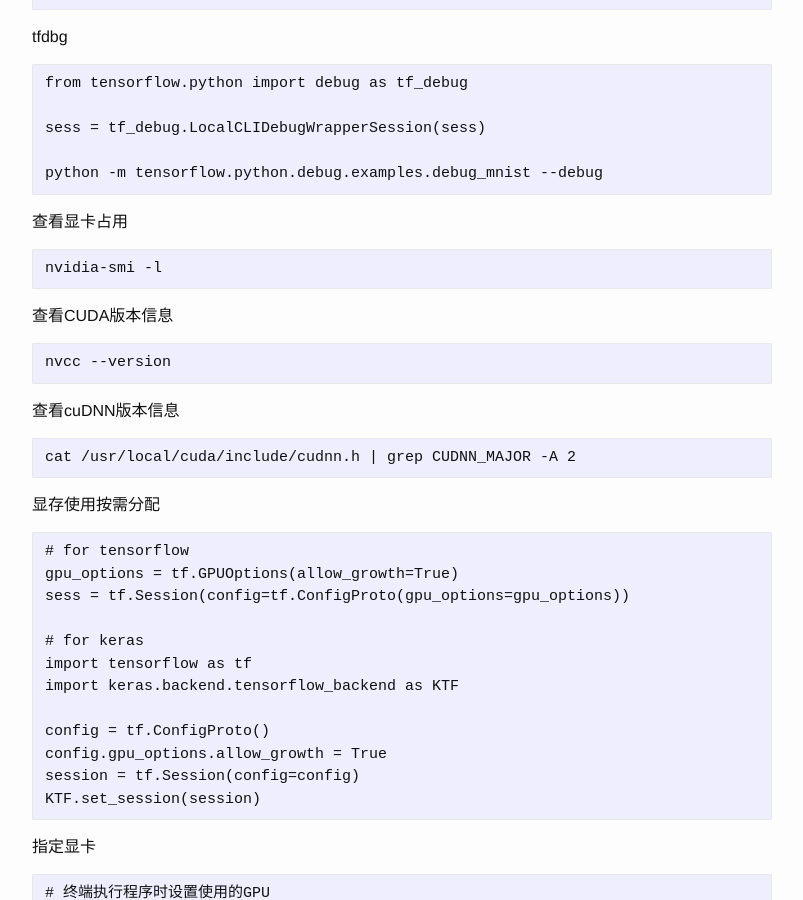
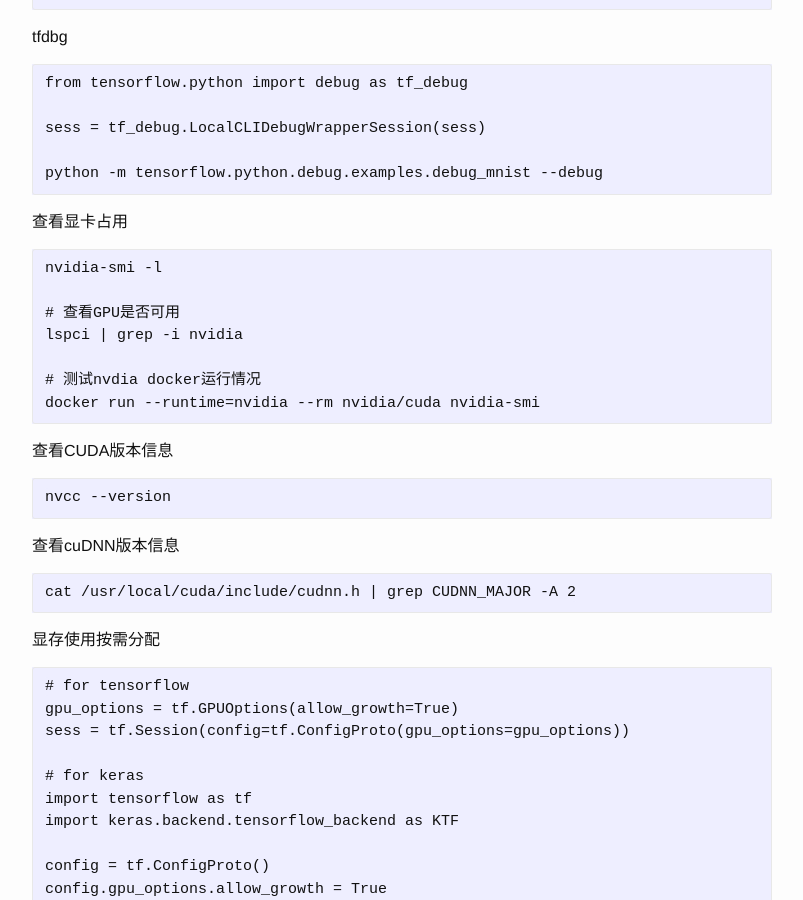
Before and after one commit to josephstalin117/josephstalin117.github.io, a Jekyll site: the page built from _posts/2018-6-09-tensorflow.markdown, in a window 1280 px wide and 900 px high, scrolled down 454 px. Shown: the whole window, without its empty margins (238-1041 px from the left). Built offline with Jekyll 4.4.1, drawn with Linux system fonts in a browser that asks for light colours.

Commit message:
add nvidia docker & add lspci

````diff
--- a/_posts/2018-4-30-docker.markdown
+++ b/_posts/2018-4-30-docker.markdown
@@ -70,7 +70,7 @@
 # 运行 image 其中-i启动交互式，-t是分配一个tty
 docker run -it --rm ubuntu bash
 
-# 80端口映射
+# 80端口映射 [-p hostPort:containerPort]
 docker run -p 80:80 -t -i linode/lamp /bin/bash
 
 docker container run \
--- a/_posts/2018-6-09-tensorflow.markdown
+++ b/_posts/2018-6-09-tensorflow.markdown
@@ -31,6 +31,12 @@
 查看显卡占用
 ```
 nvidia-smi -l
+
+# 查看GPU是否可用
+lspci | grep -i nvidia
+
+# 测试nvdia docker运行情况
+docker run --runtime=nvidia --rm nvidia/cuda nvidia-smi
 ```
 
 查看CUDA版本信息
````
